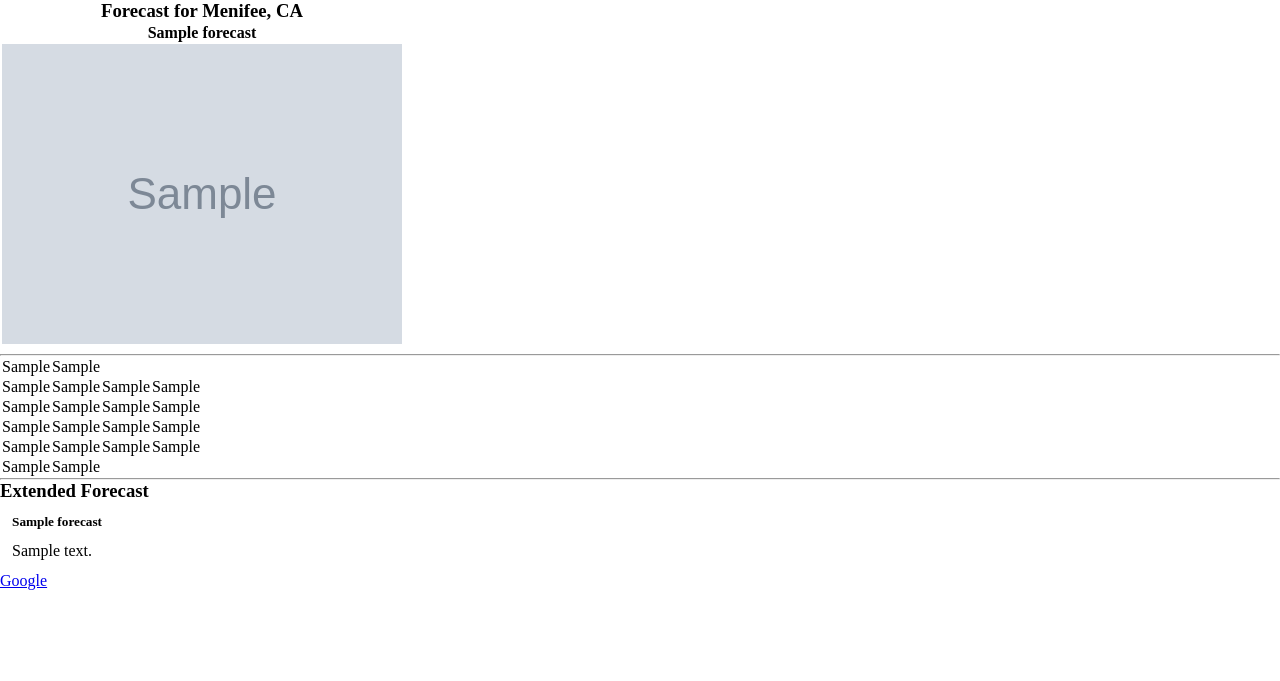
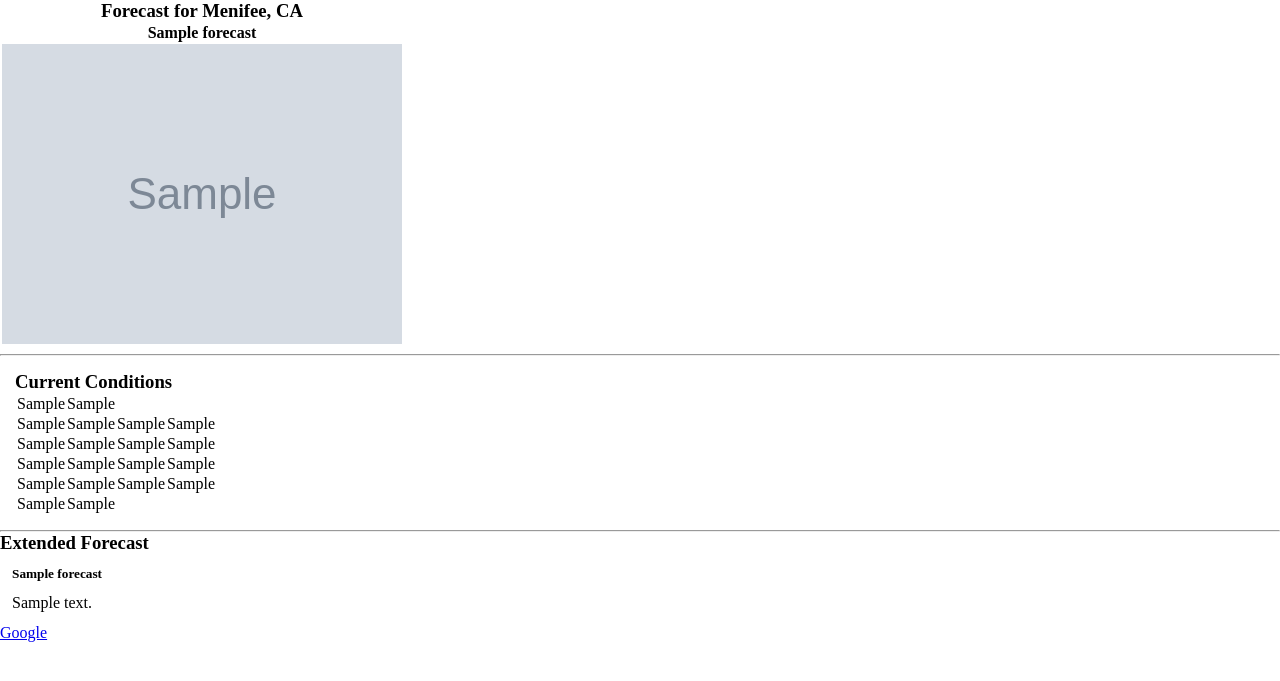
Before and after one commit to eaw10-20/Weather, a Django app: template main/templates/main/home.html in a window 1280 px wide. Shown: the top 681 px of the page. Run offline with Django 3.2, Linux system fonts and the light colour scheme; the template is opened without the code that fills it: most values are stand-ins (such as "Sample title", 1, 10 or a date in 2020).

Commit message:
Added description for current conditions

```diff
--- a/main/static/main/style.css
+++ b/main/static/main/style.css
@@ -18,7 +18,7 @@
 }
 
 .current-conditions {
-
+	margin: 15px;
 }
 
 .detailed-forecast {
--- a/main/templates/main/home.html
+++ b/main/templates/main/home.html
@@ -68,6 +68,7 @@
 		<hr>
 		<div class="current-conditions">
 			<!--Current conditons can go here.-->
+			<h3>Current Conditions</h3>
 			<table>
 				<!--Location-->
 				<tr>
```
